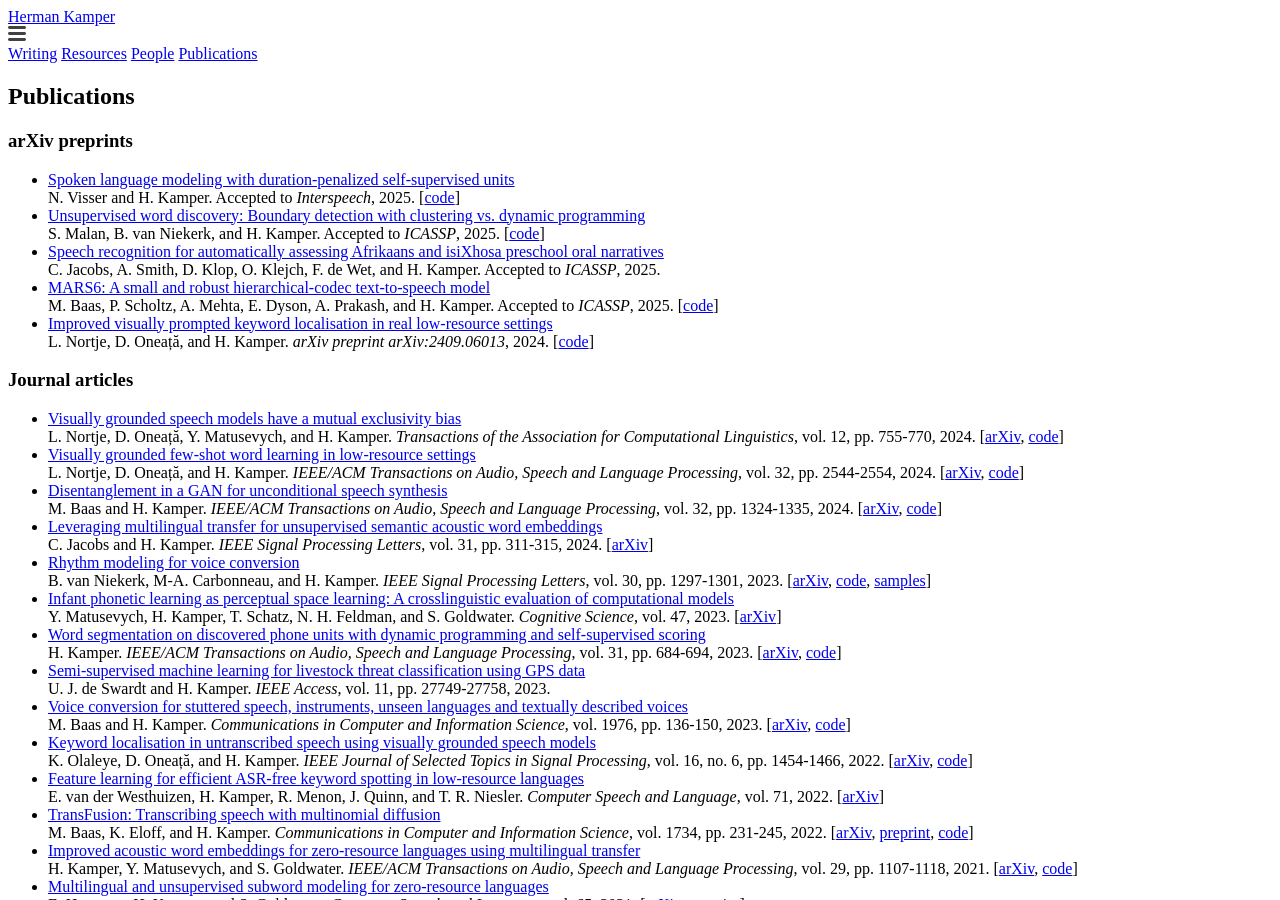
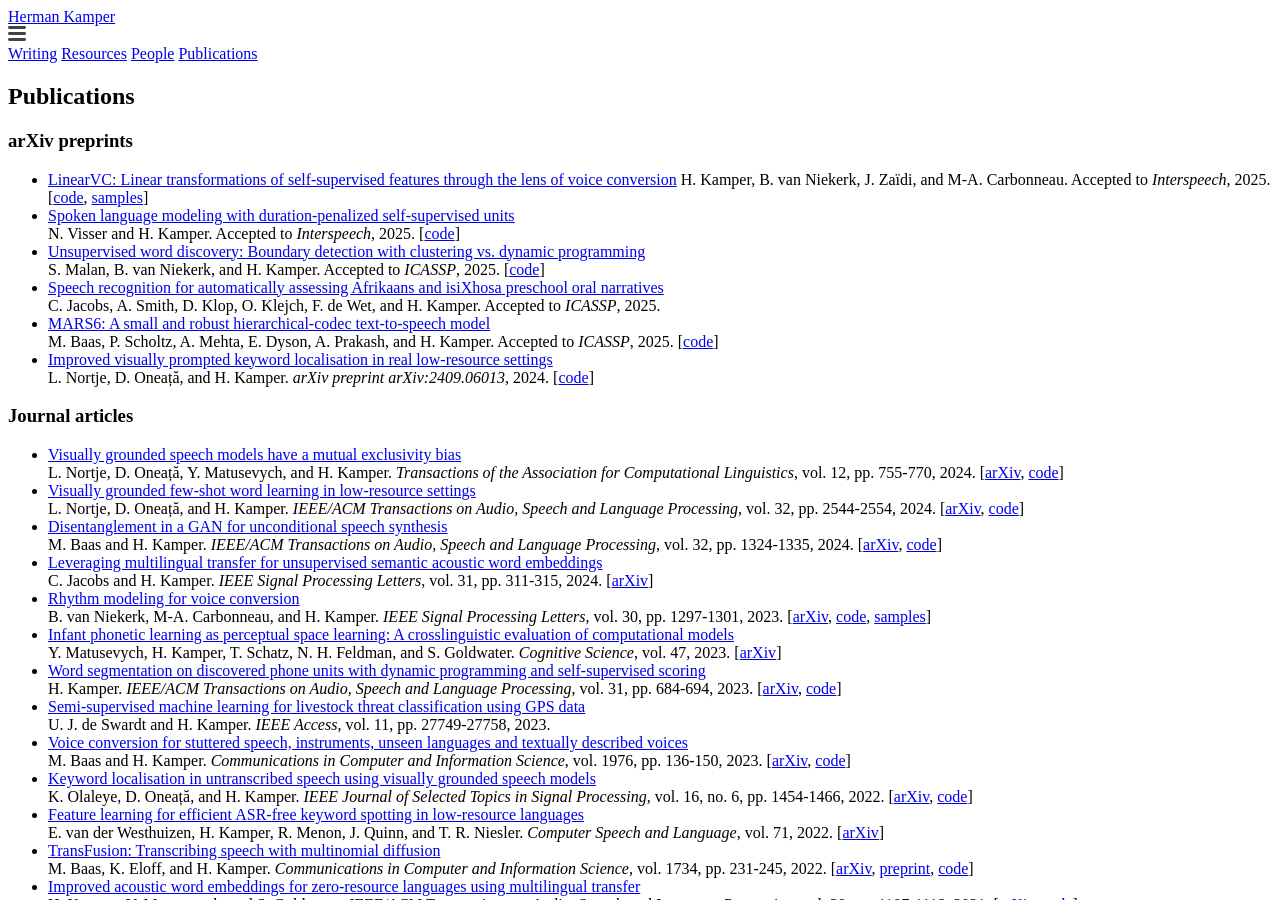
Before and after one commit to kamperh/kamperh.github.io, a Jekyll site: the page built from publications.md, in a window 1280 px wide and 900 px high. Built offline with Jekyll 4.4.1, drawn with Linux system fonts in a browser that asks for light colours; a style sheet for code colours, icons or effects is not loaded.

Commit message:
Update publications.md

```diff
--- a/publications.md
+++ b/publications.md
@@ -10,6 +10,8 @@ order: 5
 
 ### arXiv preprints
 
+- [LinearVC: Linear transformations of self-supervised features through the lens of voice conversion](https://arxiv.org/abs/2506.01510)
+  H. Kamper, B. van Niekerk, J. Zaïdi, and M-A. Carbonneau. Accepted to *Interspeech*, 2025. [[code](https://github.com/kamperh/linearvc/), [samples](https://www.kamperh.com/linearvc/)]
 - [Spoken language modeling with duration-penalized self-supervised units](https://arxiv.org/abs/2505.23494)
   N. Visser and H. Kamper. Accepted to *Interspeech*, 2025. [[code](https://github.com/nicolvisser/dp-slm)]
 - [Unsupervised word discovery: Boundary detection with clustering vs. dynamic programming](https://arxiv.org/abs/2409.14486)
```
